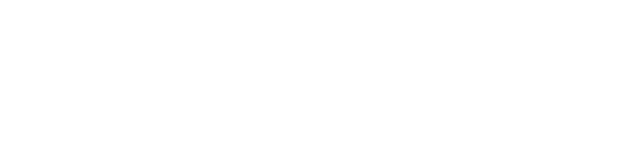
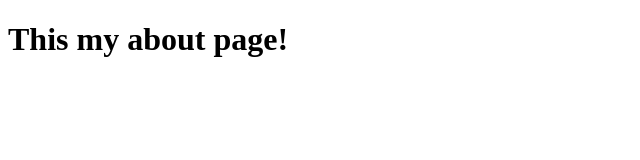
Before and after one commit to asifkalim360/test_repo_gur, a plain HTML site: page about.html in a window 1280 px wide. Shown: the whole page, without its empty margins (0-640 px from the left). Drawn offline with Linux system fonts and the light colour scheme.

Commit message:
changed about.html 1 time

```diff
--- a/about.html
+++ b/about.html
@@ -7,6 +7,6 @@
     <title>Document</title>
 </head>
 <body>
-
+    <h1>This my about page!</h1>
 </body>
 </html>
```
